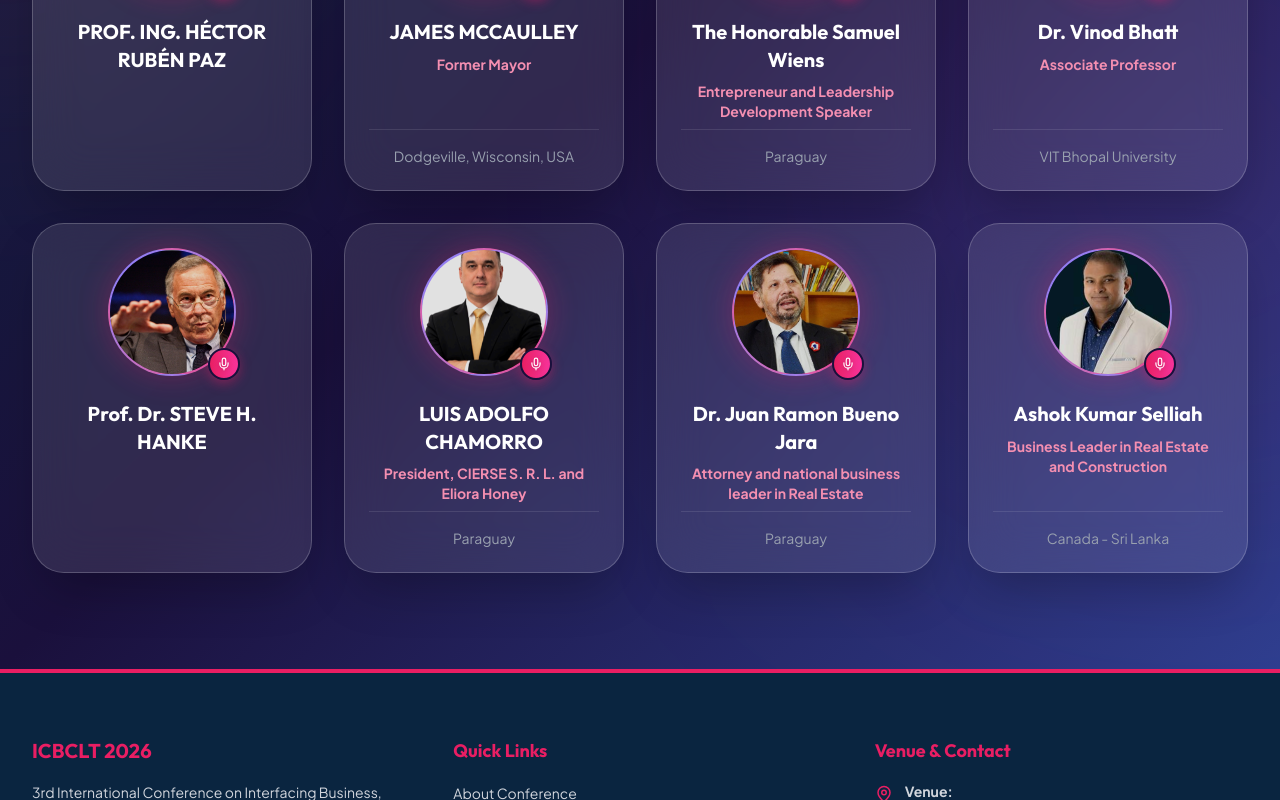
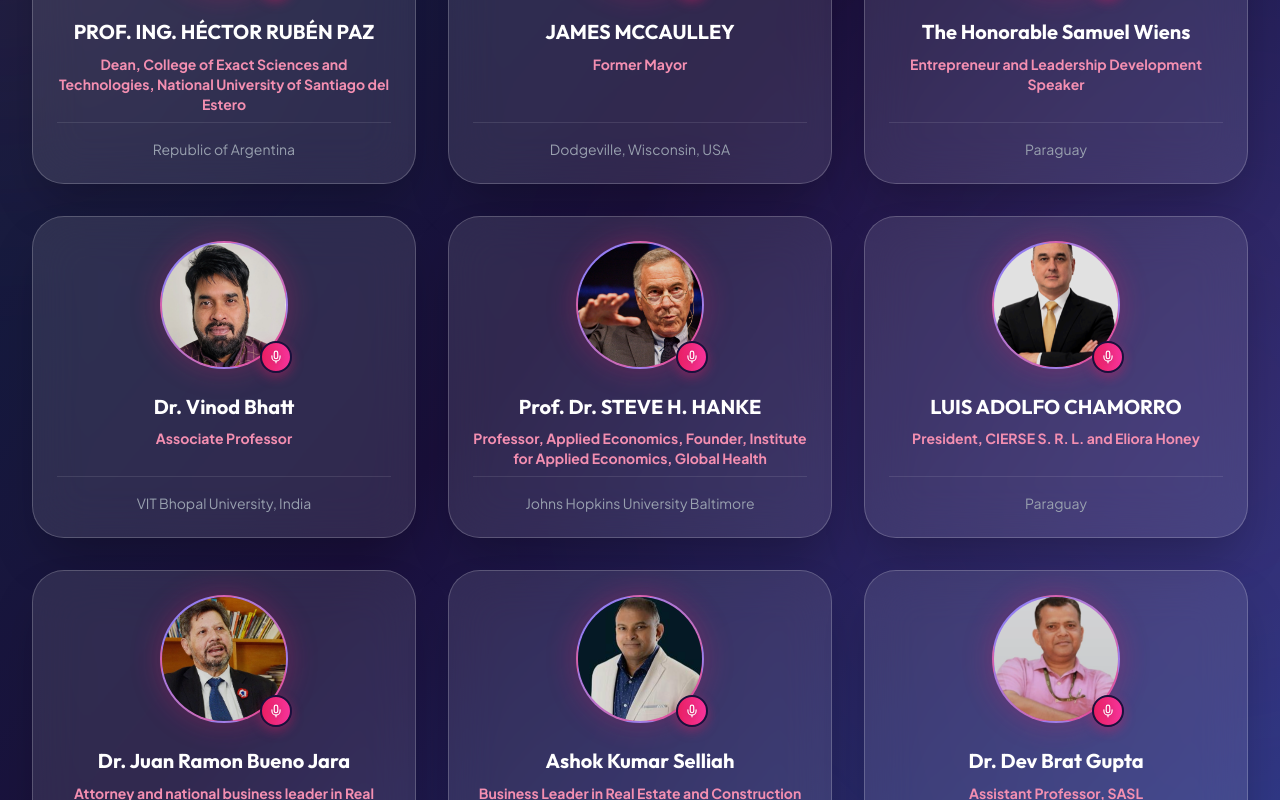
Before and after one commit to pratyush-dubey08/icbclt26-main, a Next.js app: page /speakers in a window 1280 px wide. Shown: the part 580-1380 px from the top of the page. Built offline with nearby package versions, Linux system fonts and the light colour scheme.

Commit message:
Update conference chair, speakers page, home page dates, and call for papers dates

```diff
--- a/src/app/call-for-papers/page.tsx
+++ b/src/app/call-for-papers/page.tsx
@@ -71,11 +71,11 @@ export default function CallForPapersPage() {
           <motion.div variants={staggerContainer} initial="initial" whileInView="whileInView" className="space-y-6">
             <motion.div variants={fadeInUp} whileHover={{ scale: 1.02 }} className="flex flex-col md:flex-row md:items-center justify-between p-6 bg-white rounded-2xl border border-gray-100 shadow-sm hover:shadow-md transition-all">
               <span className="text-lg font-bold text-[#0a2540]">Last date for abstract submission</span>
-              <span className="text-xl font-bold text-[var(--color-brand-gold)] mt-2 md:mt-0 bg-[var(--color-brand-gold)]/10 px-4 py-1 rounded-full">20 June 2026</span>
+              <span className="text-xl font-bold text-[var(--color-brand-gold)] mt-2 md:mt-0 bg-[var(--color-brand-gold)]/10 px-4 py-1 rounded-full">10 July 2026</span>
             </motion.div>
             <motion.div variants={fadeInUp} whileHover={{ scale: 1.02 }} className="flex flex-col md:flex-row md:items-center justify-between p-6 bg-white rounded-2xl border border-gray-100 shadow-sm hover:shadow-md transition-all">
               <span className="text-lg font-bold text-[#0a2540]">Notification of Abstract acceptance</span>
-              <span className="text-xl font-bold text-[var(--color-brand-gold)] mt-2 md:mt-0 bg-[var(--color-brand-gold)]/10 px-4 py-1 rounded-full">05 July, 2026</span>
+              <span className="text-xl font-bold text-[var(--color-brand-gold)] mt-2 md:mt-0 bg-[var(--color-brand-gold)]/10 px-4 py-1 rounded-full">15 July 2026</span>
             </motion.div>
             <motion.div variants={fadeInUp} whileHover={{ scale: 1.02 }} className="flex flex-col md:flex-row md:items-center justify-between p-6 bg-white rounded-2xl border border-gray-100 shadow-sm hover:shadow-md transition-all">
               <span className="text-lg font-bold text-[#0a2540]">Last date for full length paper submission</span>
--- a/src/app/page.tsx
+++ b/src/app/page.tsx
@@ -84,7 +84,7 @@ export default function Home() {
             {/* Glassmorphism Cards - Dark Theme */}
             <motion.div variants={fadeInUp} whileHover={{ y: -5, scale: 1.02 }} className="flex items-center space-x-4 bg-white/10 px-8 py-5 rounded-3xl backdrop-blur-xl border border-white/20 shadow-[0_8px_32px_rgba(0,0,0,0.3)] transition-all duration-300 cursor-default">
               <Calendar className="text-[var(--color-brand-gold)]" size={32} />
-              <span className="font-bold tracking-wide">September 3-4, 2026</span>
+              <span className="font-bold tracking-wide">September 1-4, 2026</span>
             </motion.div>
             <motion.div variants={fadeInUp} whileHover={{ y: -5, scale: 1.02 }} className="flex items-center space-x-4 bg-white/10 px-8 py-5 rounded-3xl backdrop-blur-xl border border-white/20 shadow-[0_8px_32px_rgba(0,0,0,0.3)] transition-all duration-300 max-w-lg text-left cursor-default">
               <MapPin className="text-[var(--color-brand-gold)] flex-shrink-0" size={32} />
@@ -265,7 +265,7 @@ export default function Home() {
                 In order to discuss new trends, theoretical developments, and real-world issues, the conference aims to bring together academics, researchers, business professionals, legislators, diplomats, and language specialists. It will provide a forum for multidisciplinary discussion, allowing participants to investigate the ways in which technical innovation, agricultural economics, geotechnical engineering, linguistic diversity, and cultural intelligence all influence international business communication.
               </p>
               <p>
-                On September 3-4, will be given a particular attention to the role of digital transformation, AI-enabled communication tools, cross-cultural management techniques, and language technology as they reshape global communication paradigms. Concerns on accessibility, inclusivity, and ethical dilemmas in technology-mediated communication will also be covered at the conference.
+                On September 1-4, will be given a particular attention to the role of digital transformation, AI-enabled communication tools, cross-cultural management techniques, and language technology as they reshape global communication paradigms. Concerns on accessibility, inclusivity, and ethical dilemmas in technology-mediated communication will also be covered at the conference.
               </p>
               <p>
                 The conference aims to promote knowledge exchange and collaborative inquiry to produce sustainable, inclusive, and innovative communication frameworks that effectively transcend cultural and linguistic barriers in the global corporate environment.
@@ -599,8 +599,8 @@ export default function Home() {
               <div className="absolute top-0 right-0 w-32 h-32 bg-[var(--color-brand-gold)]/20 rounded-bl-full blur-2xl"></div>
               <div className="w-32 h-32 rounded-full bg-white/10 shadow-inner flex items-center justify-center flex-shrink-0 text-[var(--color-brand-gold-light)] relative z-10 backdrop-blur-sm border border-white/20 overflow-hidden border border-gray-100">
                  <img
-                   src="/Images/Dr. Hemant Nashine.png"
-                   alt="Dr. Hemant Nashine"
+                   src="/Images/Dr. Zaheer Kareem Ansari.png"
+                   alt="Dr. Zaheer Kareem Ansari"
                    className="w-full h-full object-cover relative z-10"
                    onError={(e) => {
                      (e.target as HTMLImageElement).style.display = 'none';
@@ -612,7 +612,7 @@ export default function Home() {
               </div>
               <div className="relative z-10">
                 <h3 className="text-[var(--color-brand-gold)] font-bold mb-2 uppercase tracking-wide text-sm">Conference Chair</h3>
-                <h4 className="text-2xl font-bold mb-2">Dr. Hemant Nashine</h4>
+                <h4 className="text-2xl font-bold mb-2">Dr. Zaheer Kareem Ansari</h4>
                 <p className="text-gray-300">Dean, School of Advanced Sciences and Languages (SASL), VIT Bhopal University</p>
               </div>
             </motion.div>
--- a/src/app/speakers/page.tsx
+++ b/src/app/speakers/page.tsx
@@ -21,8 +21,8 @@ export default function SpeakersPage() {
   const speakers = [
     {
       name: "PROF. ING. HÉCTOR RUBÉN PAZ",
-      title: "",
-      country: "",
+      title: "Dean, College of Exact Sciences and Technologies, National University of Santiago del Estero",
+      country: "Republic of Argentina",
       image: "/Images/PROF. ING. HÉCTOR RUBÉN PAZ.png"
     },
     {
@@ -40,13 +40,13 @@ export default function SpeakersPage() {
     {
       name: "Dr. Vinod Bhatt",
       title: "Associate Professor",
-      country: "VIT Bhopal University",
+      country: "VIT Bhopal University, India",
       image: "/Images/Dr. Vinod Bhatt.png"
     },
     {
       name: "Prof. Dr. STEVE H. HANKE",
-      title: "",
-      country: "",
+      title: "Professor, Applied Economics, Founder, Institute for Applied Economics, Global Health",
+      country: "Johns Hopkins University Baltimore",
       image: "/Images/Prof. Dr. STEVE H. HANKE.png"
     },
     {
@@ -64,8 +64,14 @@ export default function SpeakersPage() {
     {
       name: "Ashok Kumar Selliah",
       title: "Business Leader in Real Estate and Construction",
-      country: "Canada - Sri Lanka",
+      country: "Canada",
       image: "/Images/Ashok Kumar Selliah.png"
+    },
+    {
+      name: "Dr. Dev Brat Gupta",
+      title: "Assistant Professor, SASL",
+      country: "VIT Bhopal University, India",
+      image: "/Images/Dr. Dev Brat Gupta.png"
     },
   ];
 
@@ -107,7 +113,7 @@ export default function SpeakersPage() {
           variants={staggerContainer}
           initial="initial"
           whileInView="whileInView"
-          className="grid grid-cols-1 sm:grid-cols-2 lg:grid-cols-3 xl:grid-cols-4 gap-8"
+          className="grid grid-cols-1 sm:grid-cols-2 lg:grid-cols-3 gap-8"
         >
           {speakers.map((speaker, index) => {
             // Get initials
```
